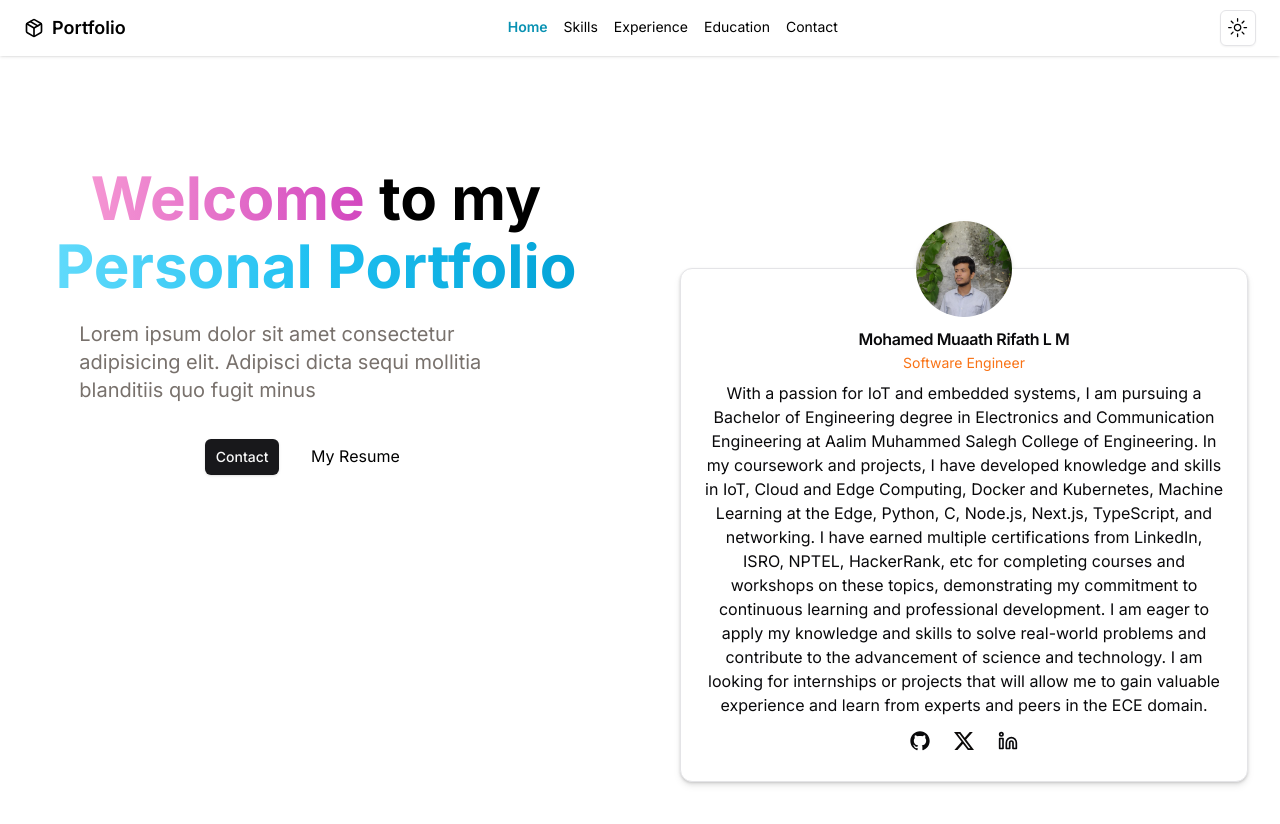
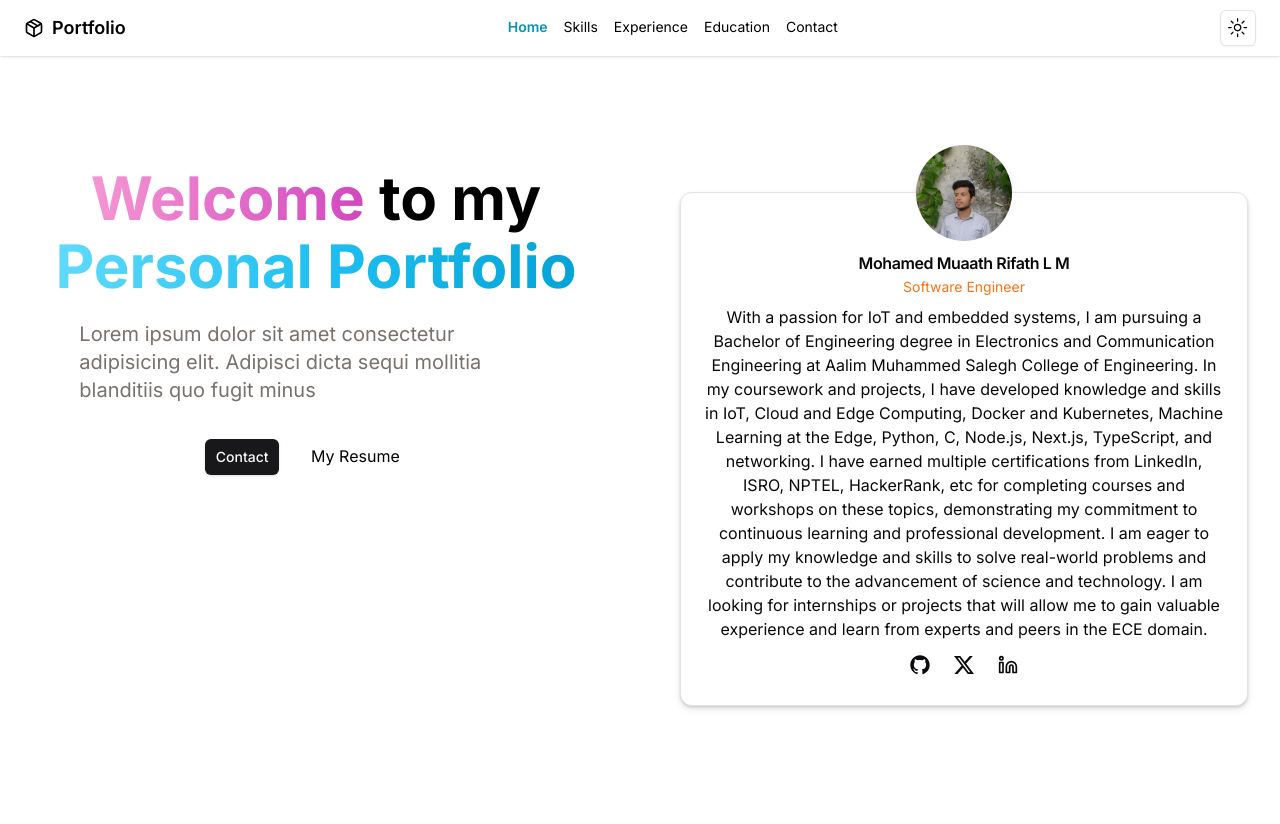
Before and after one commit to muaath-rifath/personal-portfolio, a Next.js app: page / in a window 1280 px wide. Shown: the top 824 px of the page. Built offline with nearby package versions, Linux system fonts and the light colour scheme.

Commit message:
modified:   app/page.tsx

```diff
--- a/app/page.tsx
+++ b/app/page.tsx
@@ -40,12 +40,12 @@ import Link from "next/link";
       </div>
 
       {/* Hero cards sections */}
-      <div className="w-full md:px-40 lg:px-0 lg:-mt-40 lg:pb-10">
+      <div className="w-full md:px-40 lg:px-0 lg:-mt-80 lg:pb-8">
         <HeroCards />
       </div>
 
       {/* Shadow effect */}
-      <div className="shadow pb-10"></div>
+      <div className="shadow sm:md-xl:pb-10"></div>
 
     </section>
     );
```
